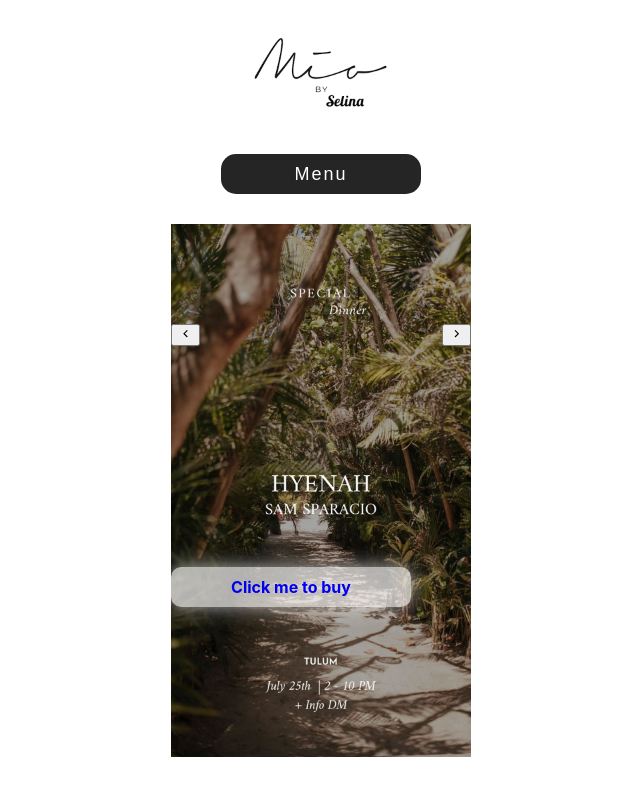
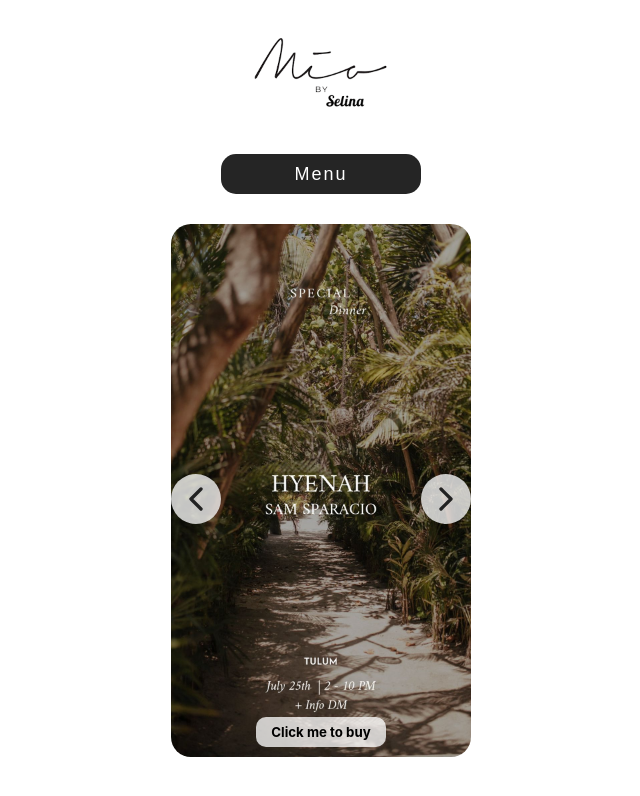
Before and after one commit to leovid2392/mia_menuGeneral, a React (Create React App) app: page / in a window 1280 px wide. Shown: the top 796 px of the page, without its empty margins (319-959 px from the left). Built offline with nearby package versions, Linux system fonts and the light colour scheme; the HTML template or start-up script is replaced by a standard one.

Commit message:
slider buttons style added

```diff
--- a/src/component/event/Event.js
+++ b/src/component/event/Event.js
@@ -5,8 +5,10 @@
 import event3 from "../../assets/slider/august_04.jpeg";
 import event4 from "../../assets/slider/august_07.jpeg";
 
-import { GrFormPrevious } from "react-icons/gr";
-import { GrFormNext } from "react-icons/gr";
+// import { GrFormPrevious } from "react-icons/gr";
+import { FiChevronLeft } from "react-icons/fi";
+// import { GrFormNext } from "react-icons/gr";
+import { FiChevronRight } from "react-icons/fi";
 
 import Slide from "../slide/Slide";
 
@@ -59,11 +61,11 @@
 			})}
 
 			<button className='slider_prevBtn' onClick={handlePrevEvent}>
-				<GrFormPrevious />
+				<FiChevronLeft />
 			</button>
 
 			<button className='slider_nextBtn' onClick={handleNextEvent}>
-				<GrFormNext />
+				<FiChevronRight />
 			</button>
 		</section>
 	);
--- a/src/component/event/event.css
+++ b/src/component/event/event.css
@@ -9,7 +9,7 @@
 	text-align: center;
 	position: relative;
 	display: flex;
-	/* overflow: hidden; */
+	overflow: hidden;
 }
 
 .sliderContainer figure {
@@ -38,6 +38,7 @@
 .slider_eventImg {
 	width: 300px;
 	height: 533px;
+	border-radius: 20px;
 }
 
 .slider_prevBtn {
@@ -51,5 +52,43 @@
 .slider_prevBtn,
 .slider_nextBtn {
 	position: absolute;
-	top: 100px;
+	top: 250px;
+	background: #ffffffc2;
+	color: #222;
+	width: 50px;
+	height: 50px;
+	display: grid;
+	place-items: center;
+	border-color: transparent;
+	font-size: 40px;
+	padding: 0;
+	border-radius: 40px;
+	cursor: pointer;
+	/* transform: translateX(-50%); */
 }
+
+.slider_linkContainer {
+	display: flex;
+	/* align-items: center; */
+	justify-content: center;
+	position: relative;
+	height: 533px;
+	width: 300px;
+	text-decoration: none;
+	color: black;
+}
+
+.slider_linkTitle {
+	position: absolute;
+	bottom: 10px;
+	height: 30px;
+	width: 130px;
+	background: #ffffffc2;
+	display: grid;
+	place-items: center;
+	border-radius: 10px;
+}
+
+.slider_linkTitle h5 {
+	margin: 0;
+}
--- a/src/component/slide/Slide.js
+++ b/src/component/slide/Slide.js
@@ -4,10 +4,15 @@
 	const { id, url, title, image } = show;
 	return (
 		<figure key={id} className={position}>
-			<a href={url} target='_blank' rel='noreferrer'>
+			<a
+				className='slider_linkContainer'
+				href={url}
+				target='_blank'
+				rel='noreferrer'
+			>
 				<img className='slider_eventImg' src={image} alt={title} />
-				<div className='slider_titleContainer'>
-					<h4 className='slider_title'>Click me to buy</h4>
+				<div className='slider_linkTitle'>
+					<h5>Click me to buy</h5>
 				</div>
 			</a>
 		</figure>
```
